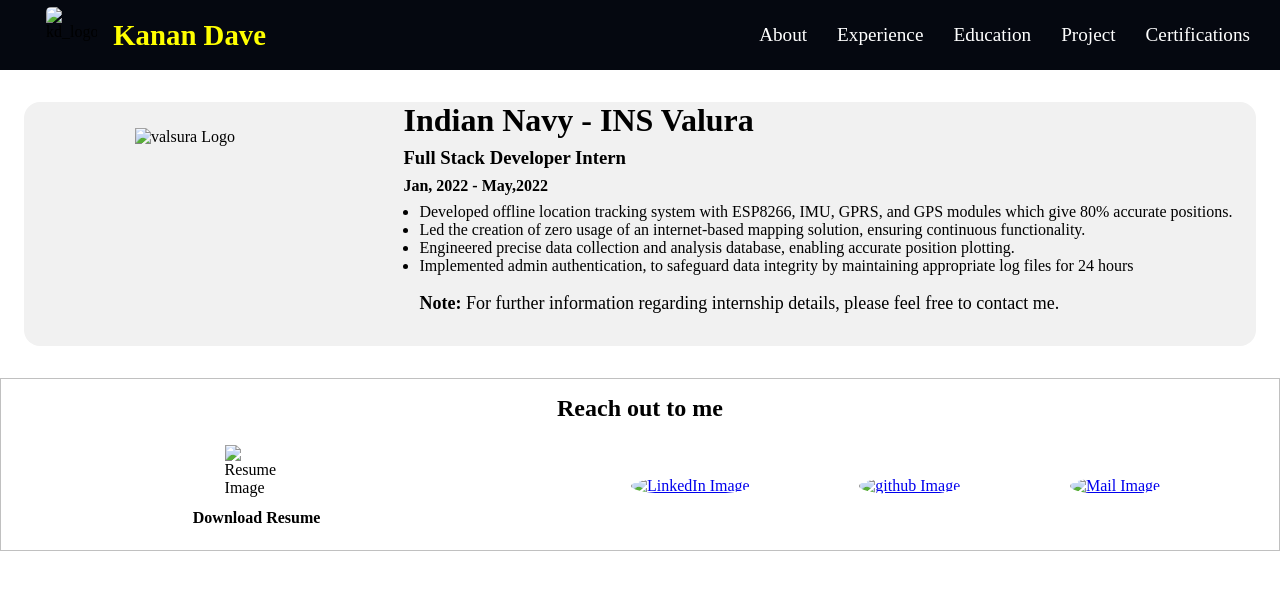
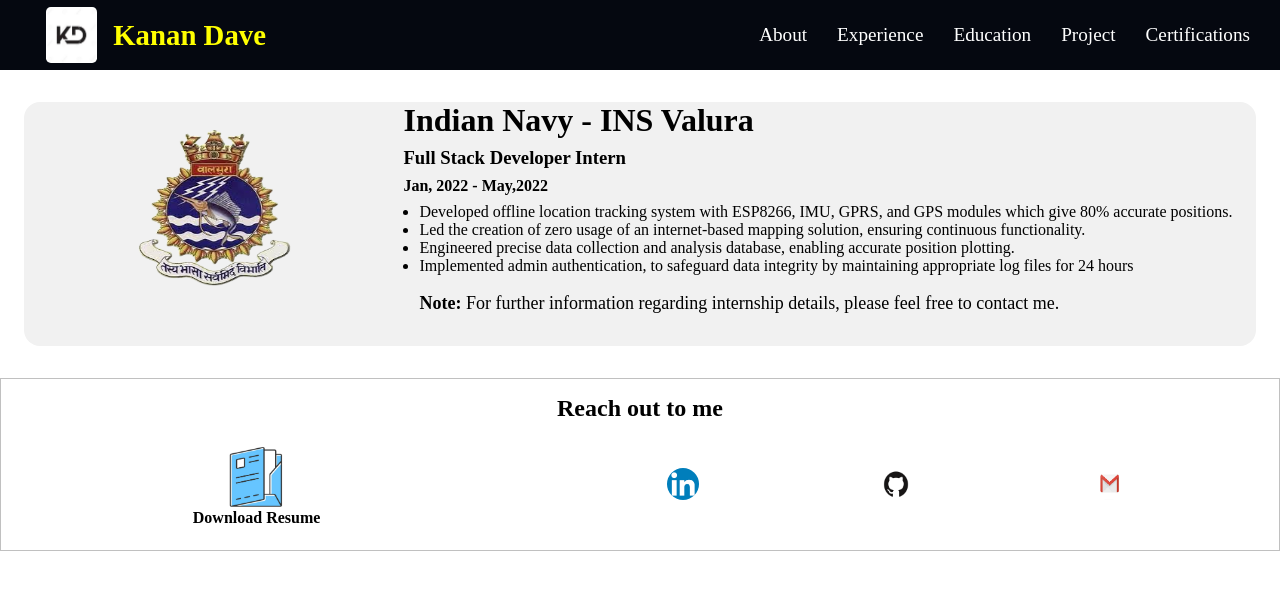
Before and after one commit to KananDave22/Portfolio, a plain HTML site: page valsuraInternship.html in a window 1280 px wide. Drawn offline with Linux system fonts and the light colour scheme; a web font is replaced by a local one.

Commit message:
Update valsuraInternship.html

```diff
--- a/valsuraInternship.html
+++ b/valsuraInternship.html
@@ -5,7 +5,7 @@
     <meta name="viewport" content="width=device-width, initial-scale=1.0">
     <title>Valsura Internship</title>
     <link rel="stylesheet" href="valsuraInternship.css">
-    <link rel="shortcut icon" href="Images/kd_logo.jpeg" type="image/x-icon">
+    <link rel="shortcut icon" href="kd_logo.jpeg" type="image/x-icon">
 
     <link rel="stylesheet" href="style.css" />
     <style>
@@ -21,7 +21,7 @@
 <body>
     <nav>
         <div class="logo">
-          <img src="./Images/kd_logo.jpeg" alt="kd_logo" class="kd_logo" />
+          <img src="kd_logo.jpeg" alt="kd_logo" class="kd_logo" />
           <h1><a href="#" class="kd_name">Kanan Dave</a></h1>
         </div>
 
@@ -43,7 +43,7 @@
 
             <div class="valsuraContent">
                 <div class="valsuraLeft">
-                    <img src="Images/valsura.png" alt="valsura Logo" class="valsuraImage">
+                    <img src="valsura.png" alt="valsura Logo" class="valsuraImage">
                 </div>
 
                 <div class="valsuraRight">
@@ -74,7 +74,7 @@
           <div class="resumeSection">
             <a href="https://drive.google.com/file/d/1RKXVboqe9M71u2rl1o_Now17H7baIwjp/view?usp=sharing" class="resumeBox">
               <img
-                src="/Images/ResumeImage1.jpg"
+                src="ResumeImage1.jpg"
                 alt="Resume Image"
                 class="resumeImg"
               />
@@ -85,7 +85,7 @@
           <div class="socialSection">
             <a href="https://www.linkedin.com/in/dave-kanan/">
               <img
-                src="Images/LinkedinImage.png"
+                src="LinkedinImage.png"
                 alt="LinkedIn Image"
                 class="footerIcons"
               />
@@ -93,7 +93,7 @@
 
             <a href="https://github.com/KananDave22">
               <img
-                src="Images/GithubImage.png"
+                src="GithubImage.png"
                 alt="github Image "
                 class="footerIcons"
               />
@@ -101,7 +101,7 @@
 
             <a href="mailto:davekanan11@gmail.com">
               <img
-                src="Images/mailImage.jpeg"
+                src="mailImage.jpeg"
                 alt="Mail Image"
                 class="footerIcons"
               />
```
